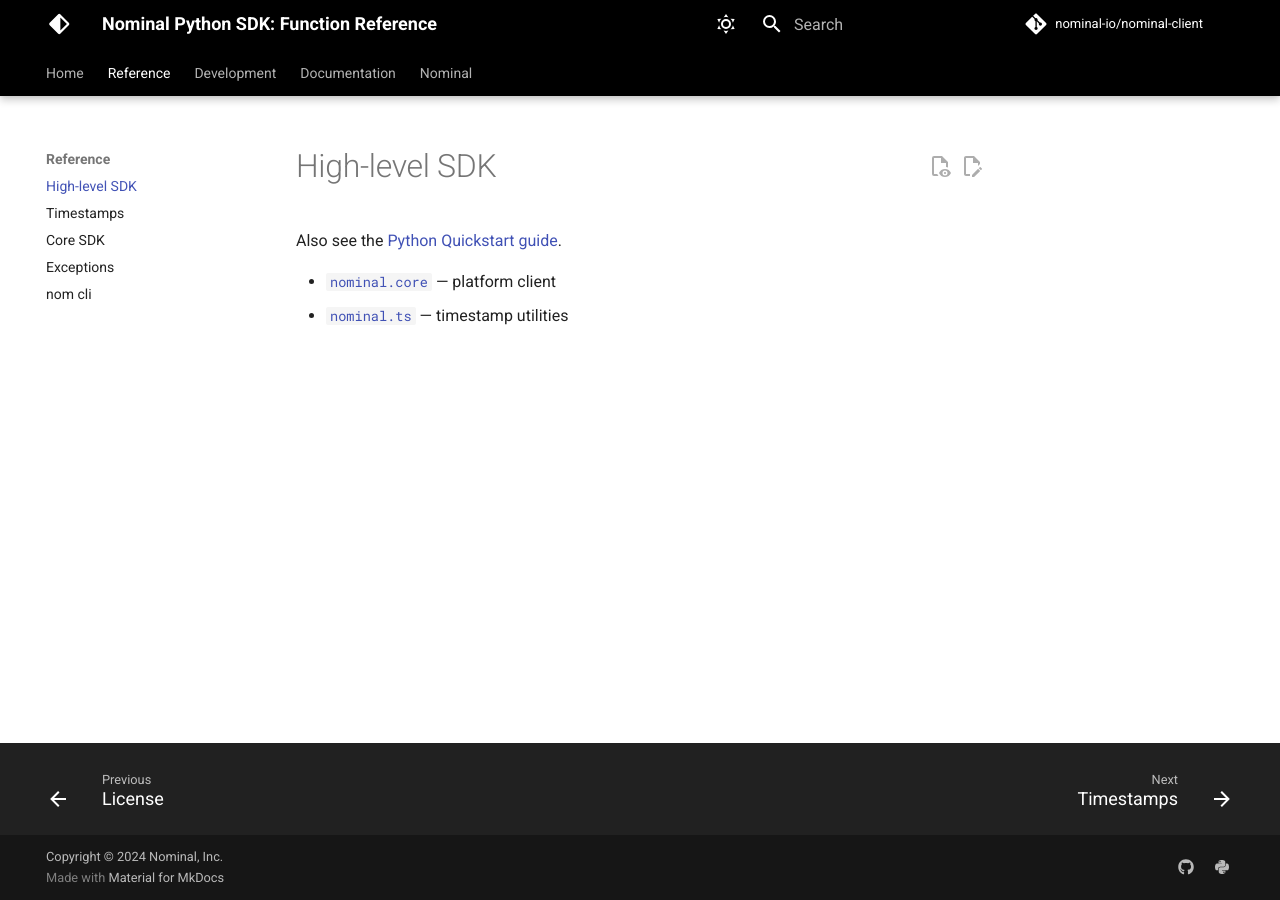
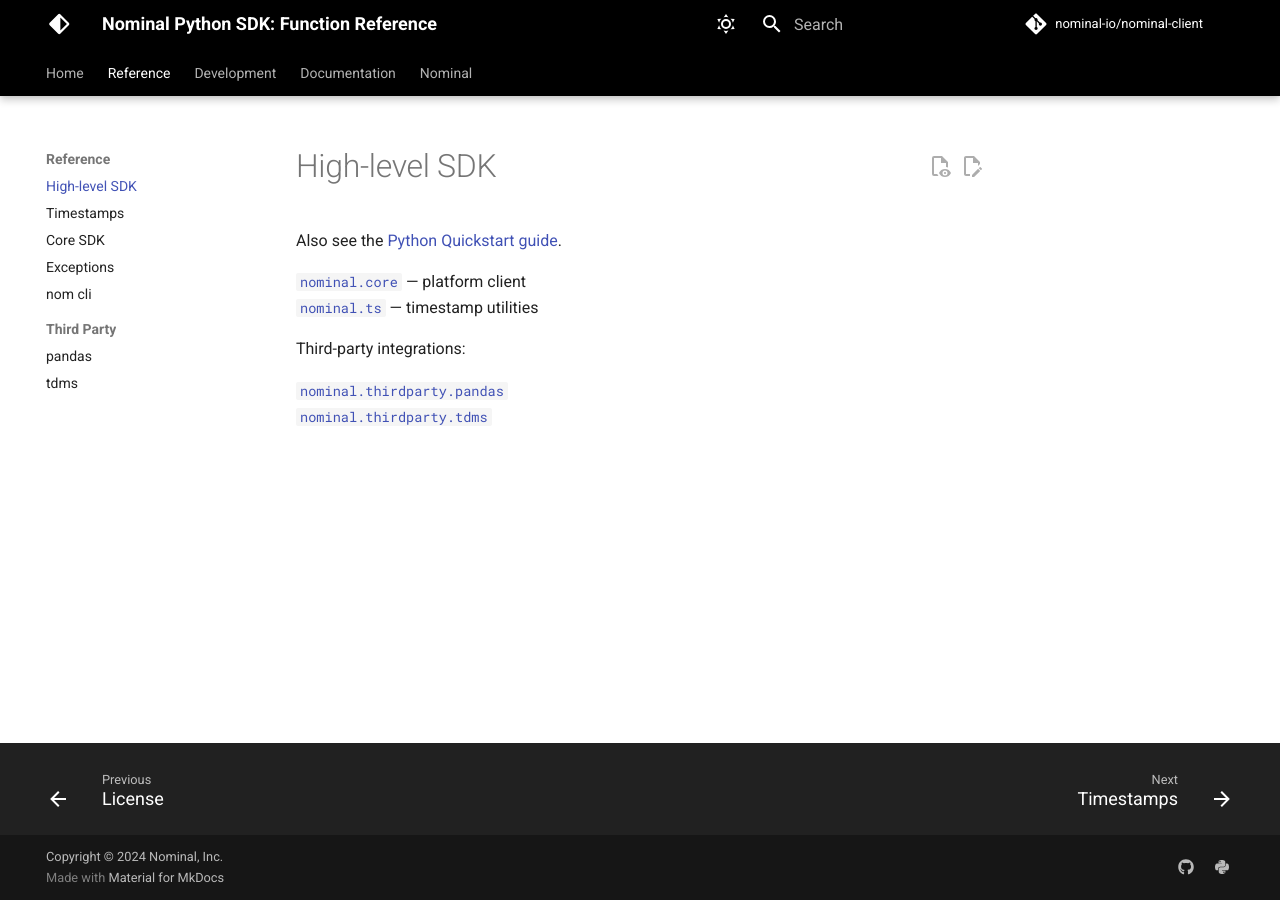
Before and after one commit to nominal-io/nominal-client, an MkDocs documentation site: the page built from docs/reference/toplevel.md, in a window 1280 px wide. Built offline with MkDocs 1.6.1 and Material for MkDocs 9.7.7, drawn with Linux system fonts in a browser that asks for light colours; comment, search, counter and statistics services are not loaded.

Commit message:
Add thirdparty __init__ to help griffe detect namespace packages

```diff
--- a/docs/reference/toplevel.md
+++ b/docs/reference/toplevel.md
@@ -1,13 +1,12 @@
 Also see the [Python Quickstart guide](https://docs.nominal.io/python/quickstart).
 
-- [`nominal.core`](./core.md) — platform client
-- [`nominal.ts`](./ts.md) — timestamp utilities
+[`nominal.core`](./core.md) — platform client<br/>
+[`nominal.ts`](./ts.md) — timestamp utilities<br/>
 
-<!--
-- Third-party integrations:
-  - [`nominal.thirdparty.pandas`](./thirdparty/pandas.md)
-  - [`nominal.thirdparty.tdms`](./thirdparty/tdms.md)
--->
+Third-party integrations:
+
+[`nominal.thirdparty.pandas`](./thirdparty/pandas.md)<br/>
+[`nominal.thirdparty.tdms`](./thirdparty/tdms.md)
 
 <!--
   Eventually we can use `summary` over `filters` when it moves from Sponsors only to GA:
--- a/mkdocs.yml
+++ b/mkdocs.yml
@@ -26,9 +26,9 @@
       - Core SDK: reference/core.md
       - Exceptions: reference/exceptions.md
       - nom cli: reference/nom-cli.md
-      # - Third Party:
-      #   - pandas: reference/thirdparty/pandas.md
-      #   - tdms: reference/thirdparty/tdms.md
+      - Third Party:
+        - pandas: reference/thirdparty/pandas.md
+        - tdms: reference/thirdparty/tdms.md
   - Development:
       - Contributing: contributing.md
   - Documentation: https://docs.nominal.io/python/quickstart
```
Also changed, not shown: docs/reference/thirdparty/pandas.md (+0 -2 lines), docs/reference/thirdparty/tdms.md (+0 -2 lines), 1 other file.
